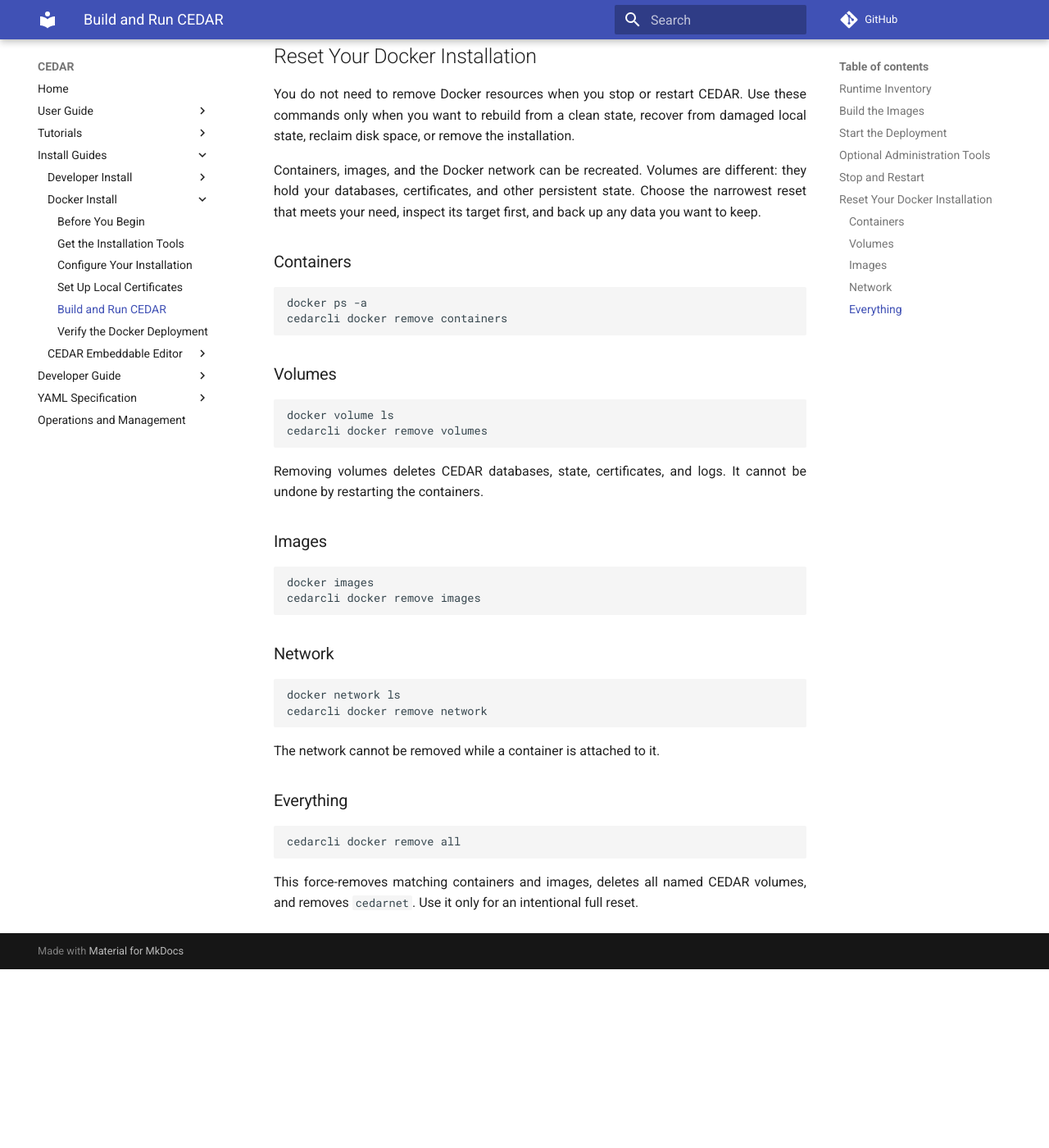
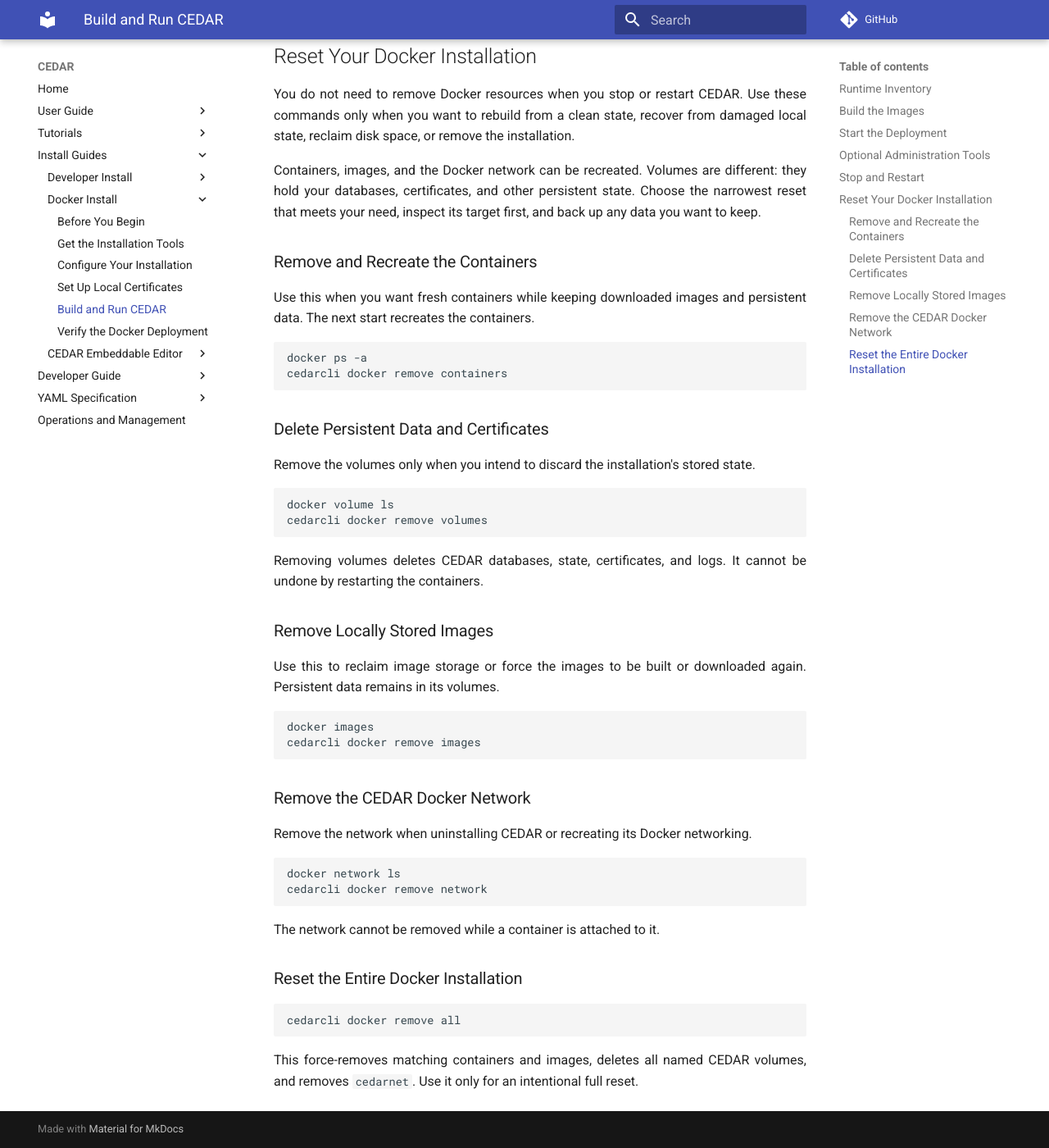
Before and after one commit to metadatacenter/cedar-mkdocs, an MkDocs documentation site: the page built from docs/install-docker-eval/build-and-run.md, in a window 1280 px wide and 1400 px high, scrolled down 3086 px. Shown: the whole window at 82% size. Built offline with MkDocs 1.6.1 and Material for MkDocs 9.7.7, drawn with Linux system fonts in a browser that asks for light colours; comment, search, counter and statistics services are not loaded; before the commit the page ends 4268 px from its top, so only the background shows below that.

Commit message:
docs: clarify Docker reset choices

````diff
--- a/docs/install-docker-eval/build-and-run.md
+++ b/docs/install-docker-eval/build-and-run.md
@@ -133,14 +133,19 @@
 databases, certificates, and other persistent state. Choose the narrowest reset that meets your
 need, inspect its target first, and back up any data you want to keep.
 
-### Containers
+### Remove and Recreate the Containers
+
+Use this when you want fresh containers while keeping downloaded images and persistent data. The
+next start recreates the containers.
 
 ```bash
 docker ps -a
 cedarcli docker remove containers
 ```
 
-### Volumes
+### Delete Persistent Data and Certificates
+
+Remove the volumes only when you intend to discard the installation's stored state.
 
 ```bash
 docker volume ls
@@ -150,14 +155,19 @@
 Removing volumes deletes CEDAR databases, state, certificates, and logs. It cannot be undone by
 restarting the containers.
 
-### Images
+### Remove Locally Stored Images
+
+Use this to reclaim image storage or force the images to be built or downloaded again. Persistent
+data remains in its volumes.
 
 ```bash
 docker images
 cedarcli docker remove images
 ```
 
-### Network
+### Remove the CEDAR Docker Network
+
+Remove the network when uninstalling CEDAR or recreating its Docker networking.
 
 ```bash
 docker network ls
@@ -166,7 +176,7 @@
 
 The network cannot be removed while a container is attached to it.
 
-### Everything
+### Reset the Entire Docker Installation
 
 ```bash
 cedarcli docker remove all
````
